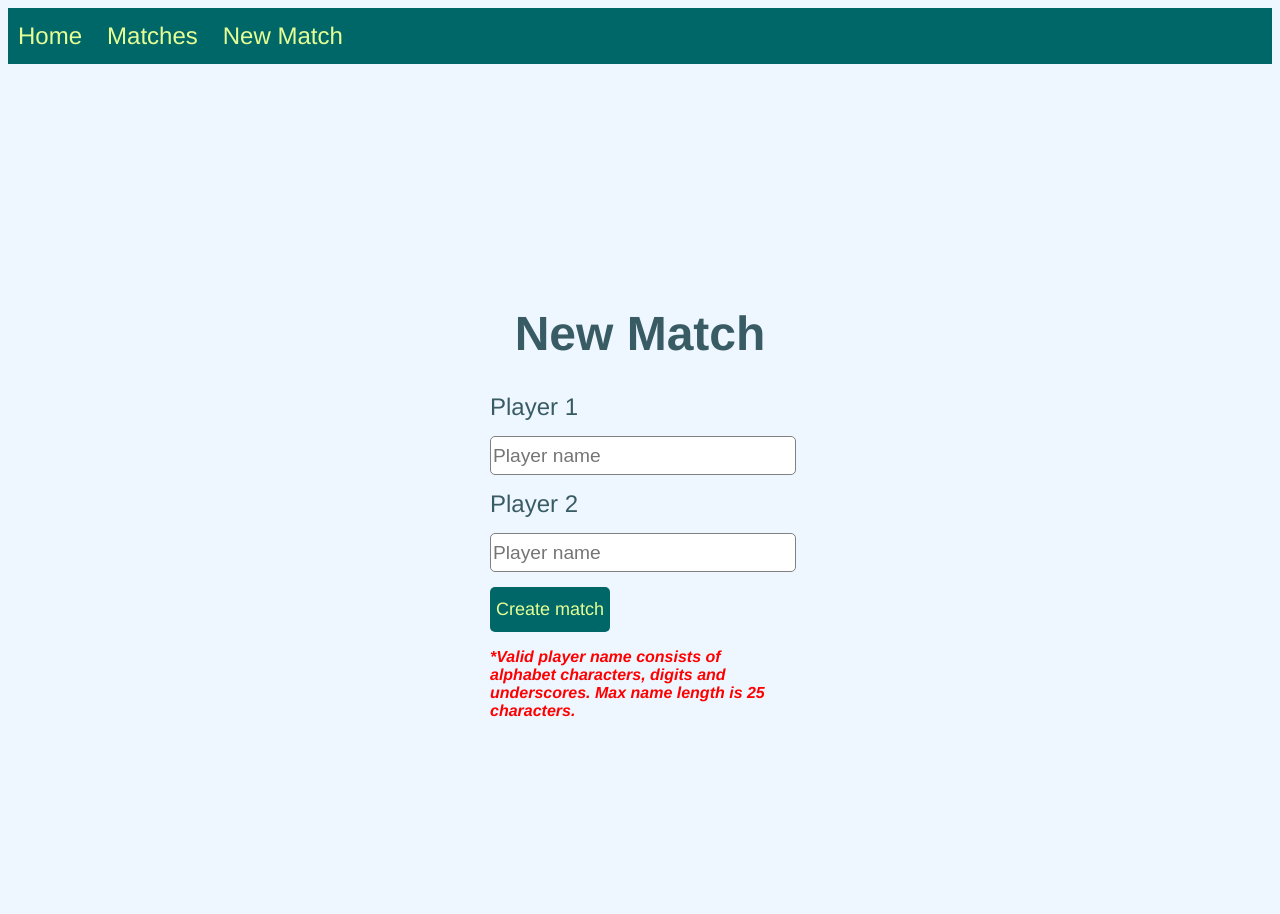
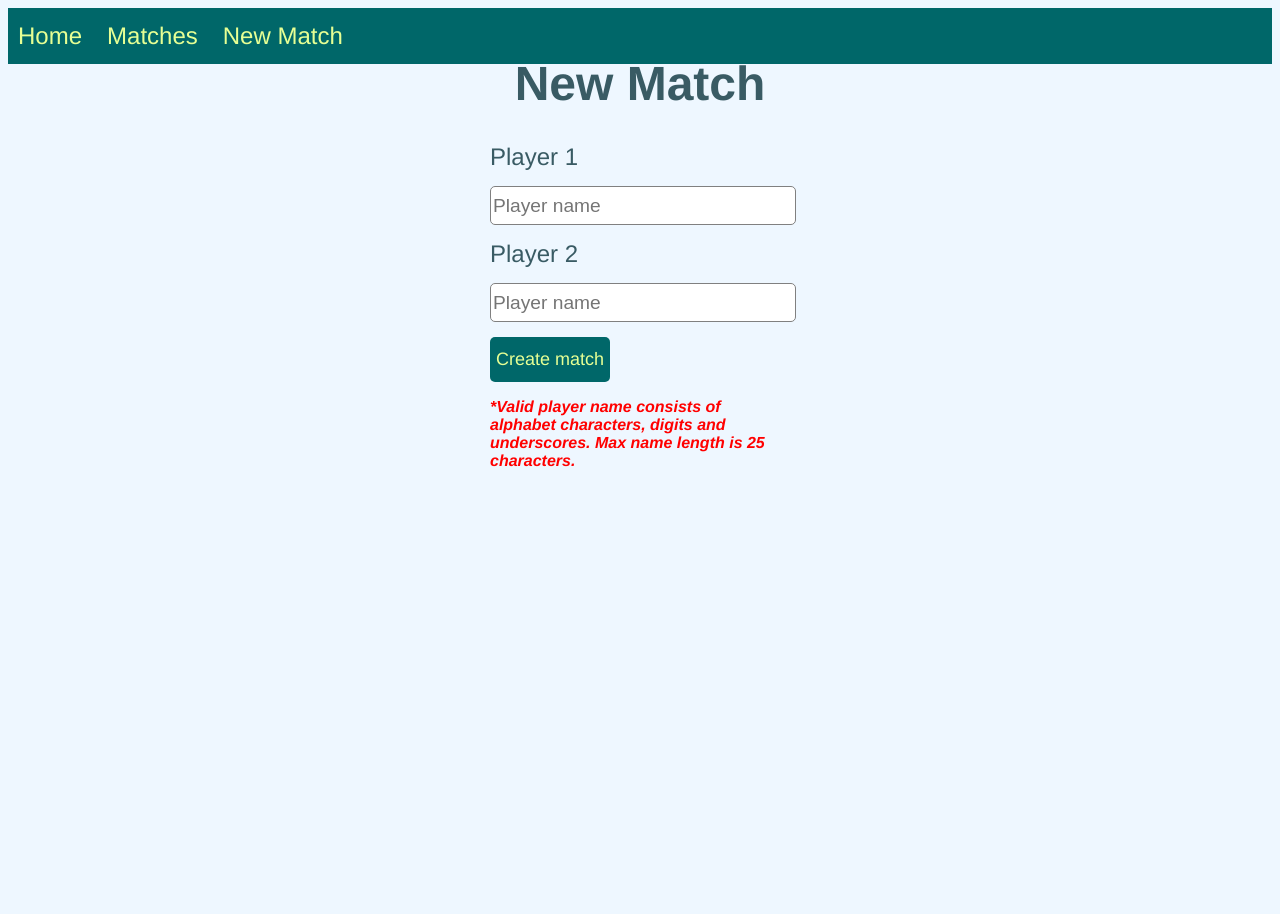
Before and after one commit to Gevorji/tennis-scoreboard-project, a Python web app: template web/static_content/layout/templates/new_match.jinja in a window 1280 px wide. After the commit the page ends 467 px from the top, so only its background shows below. Run offline with Jinja, Linux system fonts and the light colour scheme; the template is opened without the code that fills it, so the values that code supplies are empty.

Commit message:
Change a way form positioning from using margin to height set

```diff
--- a/web/static_content/layout/templates/new_match.jinja
+++ b/web/static_content/layout/templates/new_match.jinja
@@ -7,7 +7,7 @@
 </head>
 <body class="main-content-holder ts-primary-bg-color">
 {% include 'nav.jinja' %}
-<div class="centering-flexbox" style="flex-direction: column; margin-top: 50px">
+<div class="centering-flexbox" style="flex-direction: column; height: 50%">
     <h1 class="scoreboard-text ts-txt-on-light-bg-color">New Match</h1>
     <form action="/new_match" class="ts-input scoreboard-text ts-txt-on-light-bg-color" method="post">
         <label class="ts-input" for="pl1_name_input" style="font-size: 1.5rem; width: 70px">Player 1</label><br>
```
